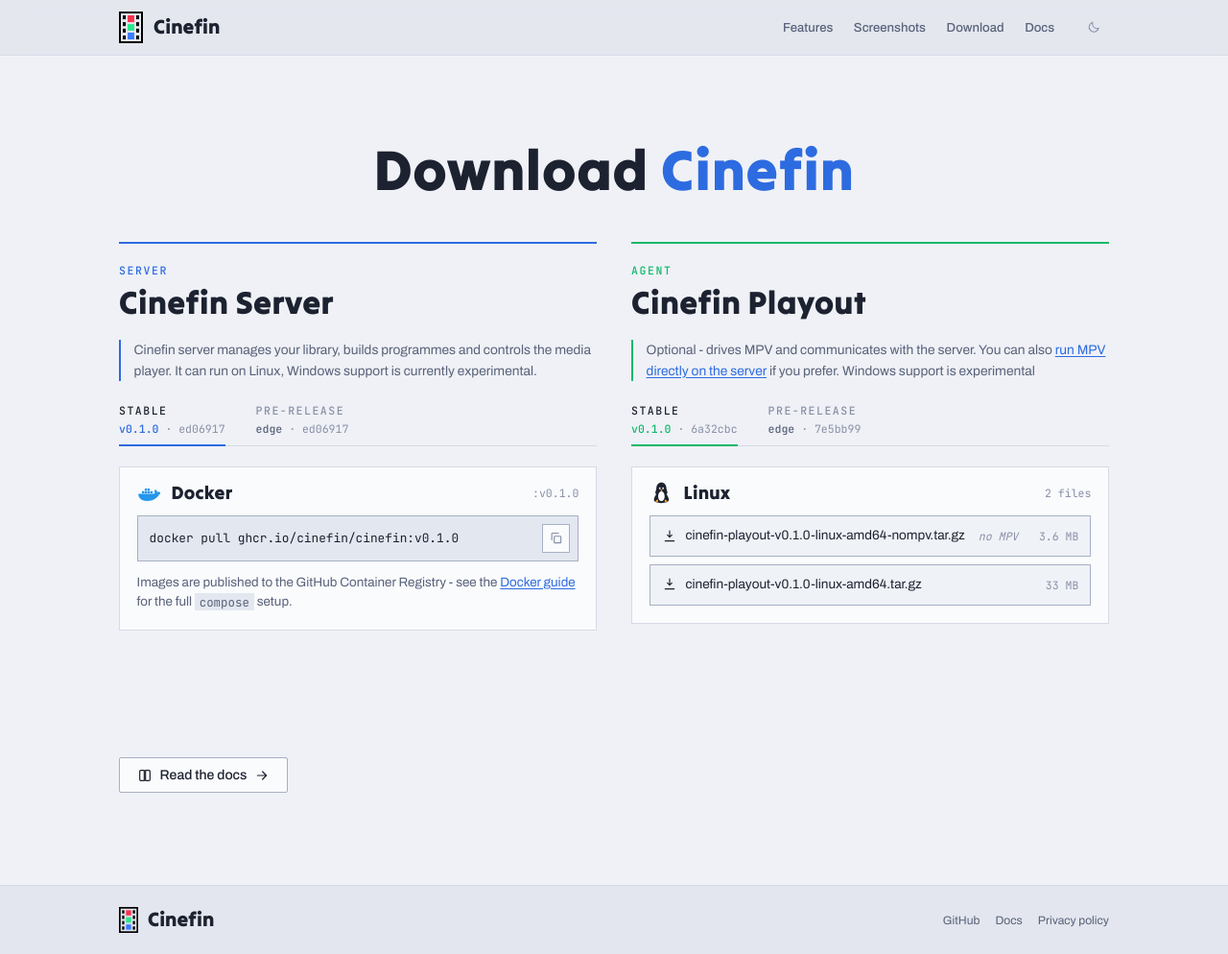
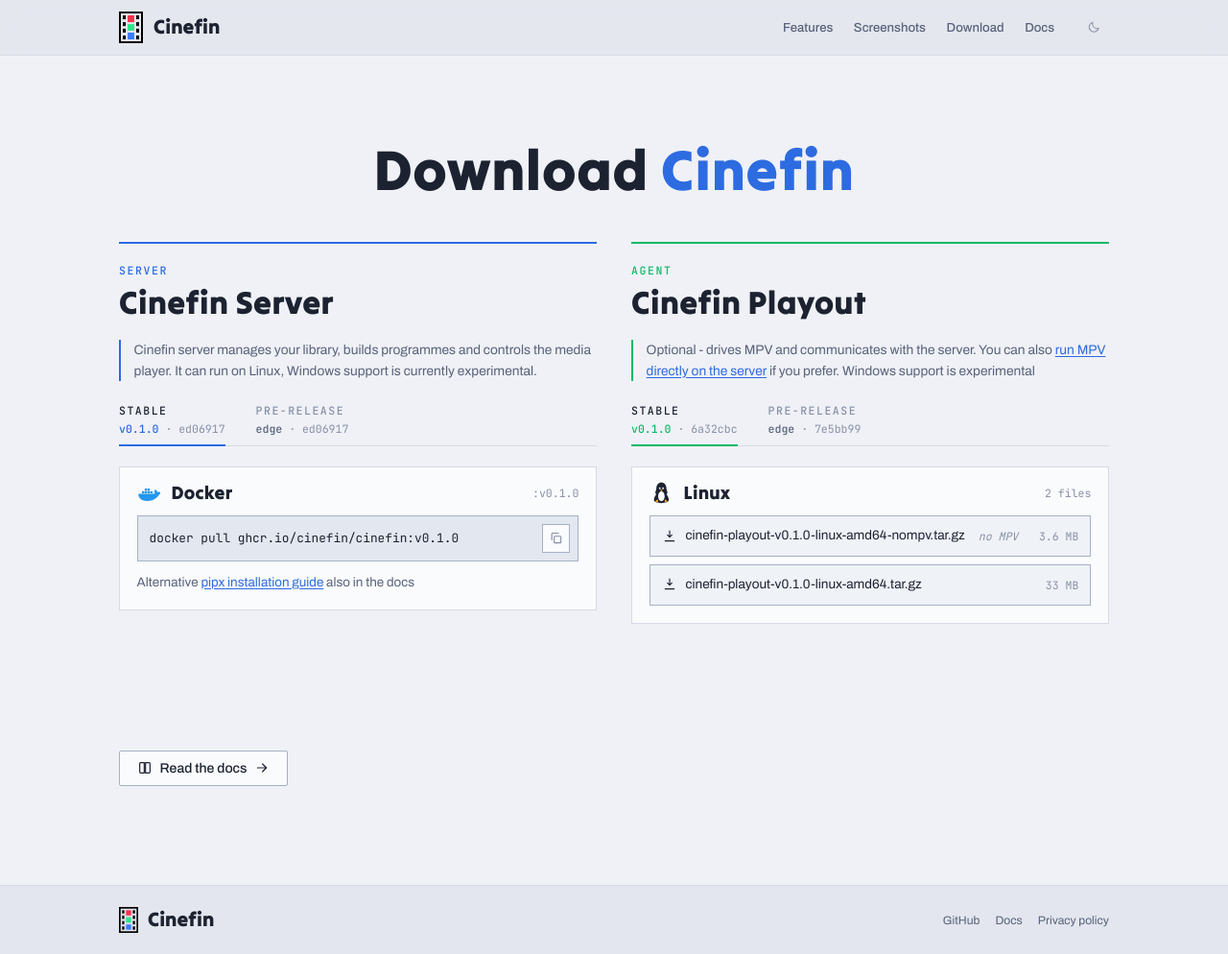
Before and after one commit to cinefin/website, a Jekyll site: the page built from download.html, in a window 1280 px wide and 994 px high. Shown: the whole window at 96% size. Built offline with Jekyll 4.4.1, drawn with Linux system fonts in a browser that asks for light colours.

Commit message:
add link to install docs

```diff
--- a/_includes/dl-docker.html
+++ b/_includes/dl-docker.html
@@ -15,8 +15,6 @@
         <svg viewBox="0 0 24 24" aria-hidden="true"><rect x="9" y="9" width="11" height="11" rx="1"/><path d="M5 15V5a1 1 0 0 1 1-1h10"/></svg>
       </button>
     </div>
-    <p class="dl-docker-note">Images are published to the GitHub Container Registry
-    - see the <a href="https://docs.cinefin.dev">Docker guide</a> for the full
-    <code>compose</code> setup.</p>
+    <p class="dl-docker-note">Alternative <a href="https://docs.cinefin.dev/getting-started/installation/">pipx installation guide</a> also in the docs</p>
   </div>
 </div>
```
